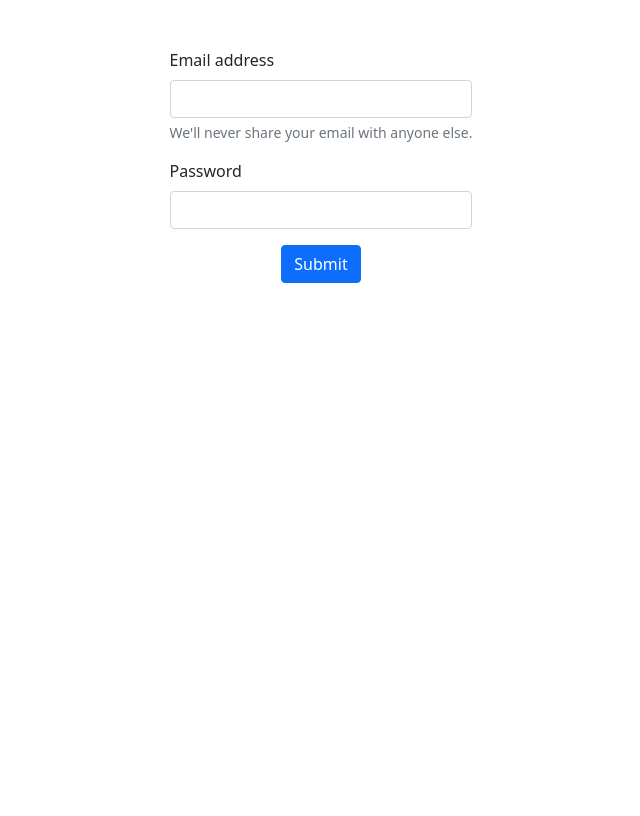
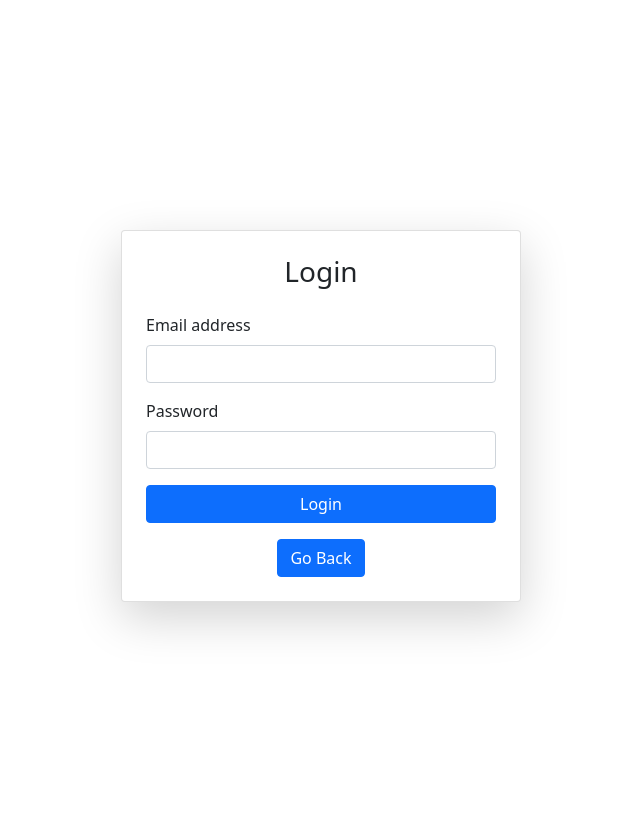
Before and after one commit to 22f3002758/A-Z-HouseHoldServices, a Flask app: page /login in a window 1280 px wide. Shown: the whole page, without its empty margins (319-959 px from the left). Before the commit the page ends 283 px from the top, so only its background shows below. Run offline with Flask 3, Linux system fonts and the light colour scheme.

Commit message:
20th Commit

```diff
--- a/app.py
+++ b/app.py
@@ -681,7 +681,8 @@ def login():
             login_user(ad)
             return redirect("/admin/dashboard")
         else:
-            return render_template("notexist.html")
+            flash("Wrong Credentials")
+            return redirect("/login")
 
 
 @app.route("/customer/Dashboard",methods=["GET","POST"])
@@ -780,15 +781,21 @@ def search():
         return render_template("/Customer/custsearch.html",Services=Servis,cu=current_user)
 
     elif request.method=="POST":
-        ser=request.form.get("service")
+        s=request.form.get("service")
         citi=request.form.get("city")
         Servis=db.session.query(Services).all()
-        Servisprovider=db.session.query(ServiceProvider).filter_by(sp_servicename=ser,sp_city=citi).all()
+
         pack=[]
-        for sp in Servisprovider:
-            for p in sp.mypackages:
-                pack.append(p)
+        if s != 'Any':
+            ser=db.session.query(Services).filter_by(s_name=s).first()
 
+            allpack = db.session.query(Package).filter_by(s_id=ser.s_id).order_by(Package.p_rating.desc()).all()
+            for p in allpack:
+                if citi:
+                    if p.servprovider.sp_city==citi:
+                        pack.append(p)
+                else:
+                    pack.append(p)
         return render_template("/Customer/custsearch.html",package=pack,Services=Servis,cu=current_user,show='post')
 
 
--- a/templates/home.html
+++ b/templates/home.html
@@ -4,7 +4,7 @@
 <head>
     <meta charset="UTF-8">
     <meta name="viewport" content="width=device-width, initial-scale=1.0">
-    <title>Landing Page</title>
+    <title>HomeEase</title>
     <link href="https://cdn.jsdelivr.net/npm/bootstrap@5.3.3/dist/css/bootstrap.min.css" rel="stylesheet">
     <link rel="stylesheet" href="https://cdn.jsdelivr.net/npm/bootstrap-icons/font/bootstrap-icons.css">
 </head>
@@ -34,7 +34,7 @@
     <!-- Footer -->
     <footer class="bg-light text-center py-4 mt-auto">
         <div class="container">
-            <p class="mb-0">© 2023 MyWebsite. All rights reserved.</p>
+            <p class="mb-0">© 2024 HomeEase. All rights reserved.</p>
         </div>
     </footer>
 
--- a/templates/login.html
+++ b/templates/login.html
@@ -5,25 +5,52 @@
     <meta name="viewport" content="width=device-width, initial-scale=1.0">
     <link href="https://cdn.jsdelivr.net/npm/bootstrap@5.0.2/dist/css/bootstrap.min.css" rel="stylesheet" integrity="sha384-EVSTQN3/azprG1Anm3QDgpJLIm9Nao0Yz1ztcQTwFspd3yD65VohhpuuCOmLASjC" crossorigin="anonymous">
 
-    <title>Login Page</title>
+    <title>Login</title>
 </head>
-<body><br><br>
-    <div class="d-flex justify-content-center align-items-center">
+<body >
+  <div class="container mt-3">
+    {% with messages = get_flashed_messages(with_categories=true) %}
+      {% if messages %}
+        <div id="flash-messages">
+          {% for category, message in messages %}
+            <div class="alert alert-{{ category }} alert-dismissible fade show bg-warning" role="alert">
+              {{ message }}
+              <button type="button" class="btn-close bg-warning" data-bs-dismiss="alert" aria-label="Close"></button>
+            </div>
+          {% endfor %}
+        </div>
+      {% endif %}
+    {% endwith %}
+  </div>
+  <div class="d-flex justify-content-center align-items-center vh-100">
+    <div class="card shadow-lg p-4" style="width: 100%; max-width: 400px;">
       <form action="/login" method="POST">
+        <h3 class="text-center mb-4">Login</h3>
         <div class="mb-3">
           <label for="userEmail" class="form-label">Email address</label>
-              <input type="email" class="form-control" name="Email" aria-describedby="userHelp">
-              <div id="userHelp" class="form-text">We'll never share your email with anyone else.</div>
+          <input type="email" class="form-control" name="Email" id="userEmail" aria-describedby="emailHelp" required>
         </div>
         <div class="mb-3">
           <label for="Password" class="form-label">Password</label>
-              <input type="password" class="form-control" name="Password">
+          <input type="password" class="form-control" name="Password" id="Password" required>
         </div>
-            <div class="d-flex justify-content-center">
-            <button type="submit" class="btn btn-primary ">Submit</button>
+        <div class="d-flex justify-content-center ">
+          <button type="submit" class="btn btn-primary w-100">Login</button>
         </div>
       </form>
+      <div class="ms-auto me-auto">
+        <a href="/"><button class="btn btn-primary mt-3">Go Back</button></a>
       </div>
-
+    </div>
+  </div>
+  <script>
+    // Hide flash messages after 3 seconds (3000 milliseconds)
+    setTimeout(function() {
+      var flashMessages = document.getElementById("flash-messages");
+      if (flashMessages) {
+        flashMessages.style.display = "none";
+      }
+    }, 3000);
+  </script>
 </body>
 </html>
```
Also changed, not shown: templates/exist.html (deleted, +0 -12 lines), templates/notexist.html (deleted, +0 -12 lines), erd_from_sqlite.png (deleted), instance/HomeEase_database.sqlite3, static/ad/bar1.png, static/ad/pie1.png, static/cus/bar1.png, static/sp/Resume/Atul@gmail.com.png (added), static/sp/bar1.png. Lines whose indentation alone changed are shown as unchanged.
